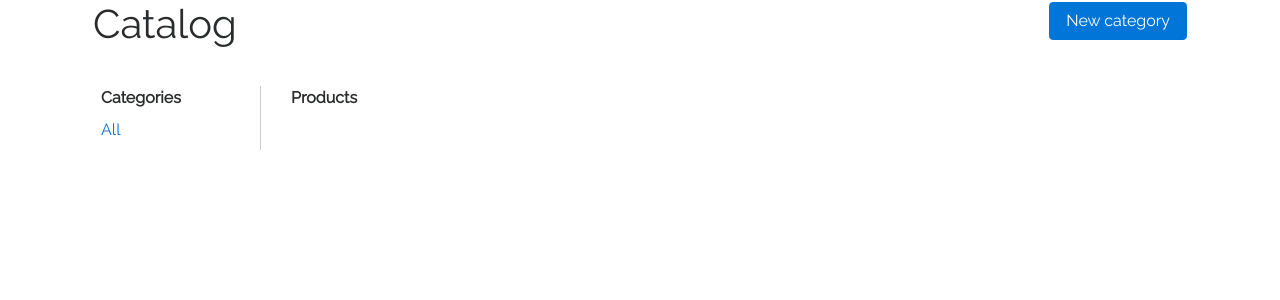
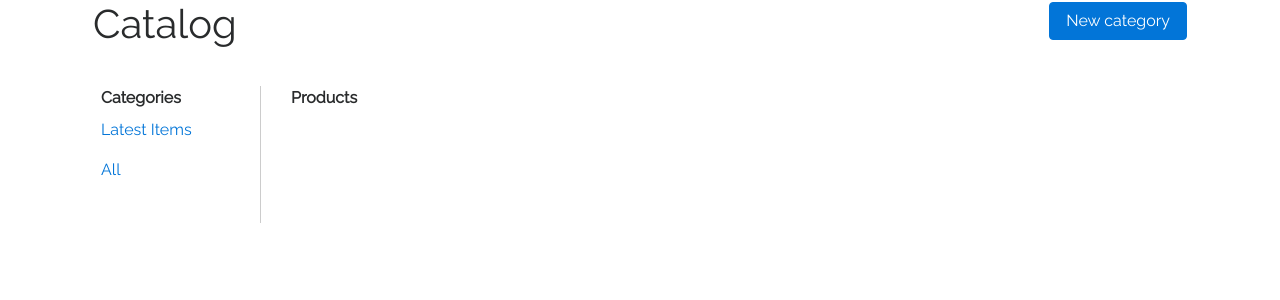
Before and after one commit to zenzillo/store-catalog, a Flask app: page / in a window 1280 px wide. Shown: the part 112-412 px from the top of the page. Run offline with Flask 2, Linux system fonts and the light colour scheme; a user stored in the database is signed in; some libraries are stand-ins or nearby versions.

Commit message:
Add 'Latest Items' link to catalog page

```diff
--- a/application.py
+++ b/application.py
@@ -212,10 +212,16 @@ def showCatalog():
 
 @app.route('/catalog/<category_name>/items', methods=['GET', 'POST'])
 def showCategory(category_name):
-    category = session.query(Category).filter_by(name=category_name).first()
-    categories = session.query(Category).order_by(asc(Category.name))
-    products = session.query(Product).filter_by(category_id=category.id).order_by(asc(Product.name))
-    return render_template('category/list.html', category_id=category.id, categories=categories, products=products)
+    if (category_name == 'All'):
+        category_id = 0
+        categories = session.query(Category).order_by(asc(Category.name))
+        products = session.query(Product).order_by(Product.category_id, Product.name).all()
+    else:
+        category = session.query(Category).filter_by(name=category_name).first()
+        category_id = category.id
+        categories = session.query(Category).order_by(asc(Category.name))
+        products = session.query(Product).filter_by(category_id=category.id).order_by(asc(Product.name))
+    return render_template('category/list.html', category_id=category_id, categories=categories, products=products)
 
 
 # Create a new category
--- a/templates/category/list.html
+++ b/templates/category/list.html
@@ -24,11 +24,15 @@
 			<span class="small-heading">Categories</span>
 			<ul class="nav flex-column">
 			  <li class="nav-item">
-			    <a class="nav-link active" href="{{url_for('showCatalog')}}">All</a>
+			    <a class="nav-link active" href="{{url_for('showCatalog')}}">Latest Items</a>
 			  </li>
+			  <li class="nav-item">
+			    <a class="nav-link" href="{{url_for('showCategory', category_name = 'All')}}">All</a>
+			  </li>
+			  <hr>
 			{% for category in categories %}
 			  <li class="nav-item">
-			    <a class="nav-link active" href="{{url_for('showCategory', category_name = category.name)}}">{{category.name}}</a>
+			    <a class="nav-link" href="{{url_for('showCategory', category_name = category.name)}}">{{category.name}}</a>
 			  </li>
 			{% endfor %}
 			</ul>
```
